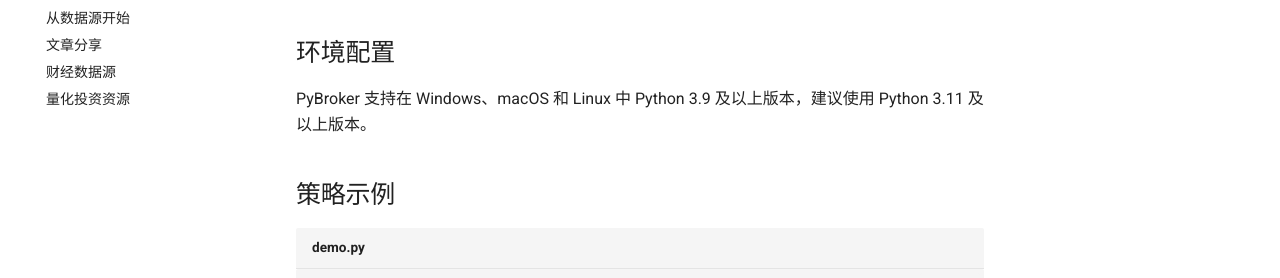
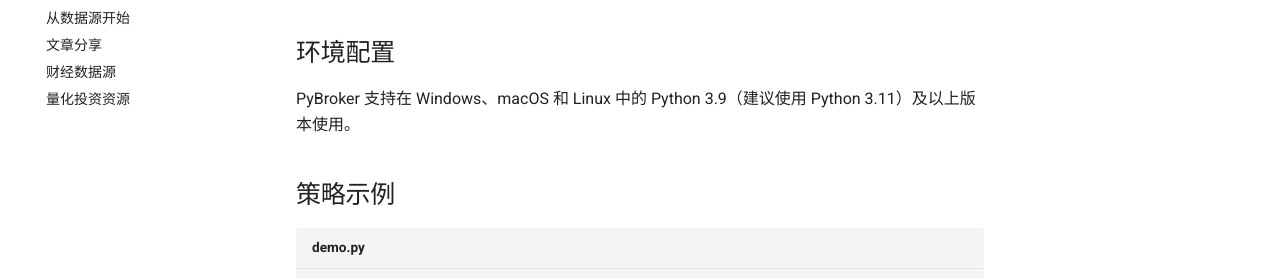
Before and after one commit to xujinzhao/akquant, an MkDocs documentation site: the page built from docs/index.md, in a window 1280 px wide and 900 px high, scrolled down 346 px. Shown: the part 171-449 px from the top of the window. Built offline with MkDocs 1.6.1 and Material for MkDocs 9.7.7, drawn with Linux system fonts in a browser that asks for light colours; comment, search, counter and statistics services are not loaded; the version menu is left out.

Commit message:
update docs

```diff
--- a/docs/index.md
+++ b/docs/index.md
@@ -19,8 +19,8 @@ pip install lib-pybroker --upgrade
 
 ## 环境配置
 
-PyBroker 支持在 Windows、macOS 和 Linux 中
-Python 3.9 及以上版本，建议使用 Python 3.11 及以上版本。
+PyBroker 支持在 Windows、macOS 和 Linux 中的
+Python 3.9（建议使用 Python 3.11）及以上版本使用。
 
 ## 策略示例
 
```
